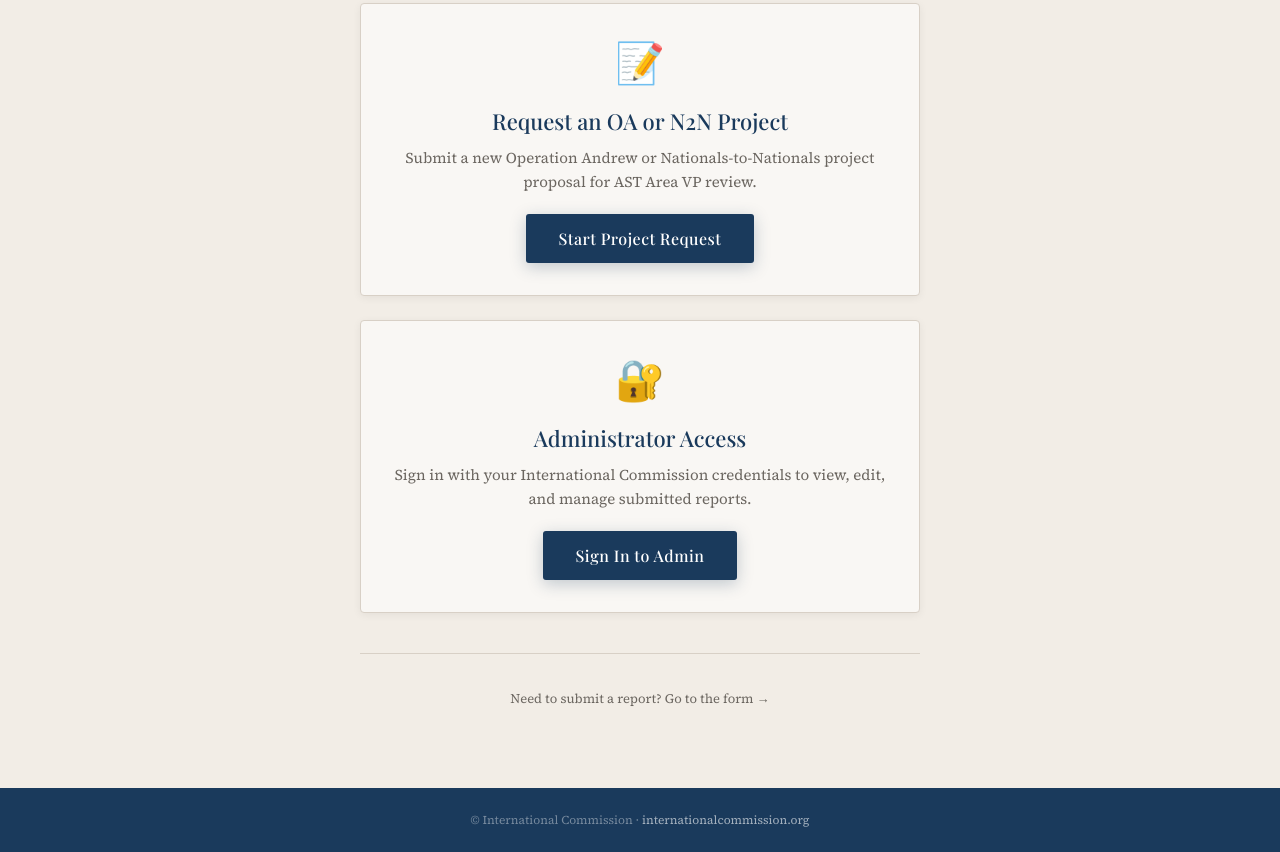
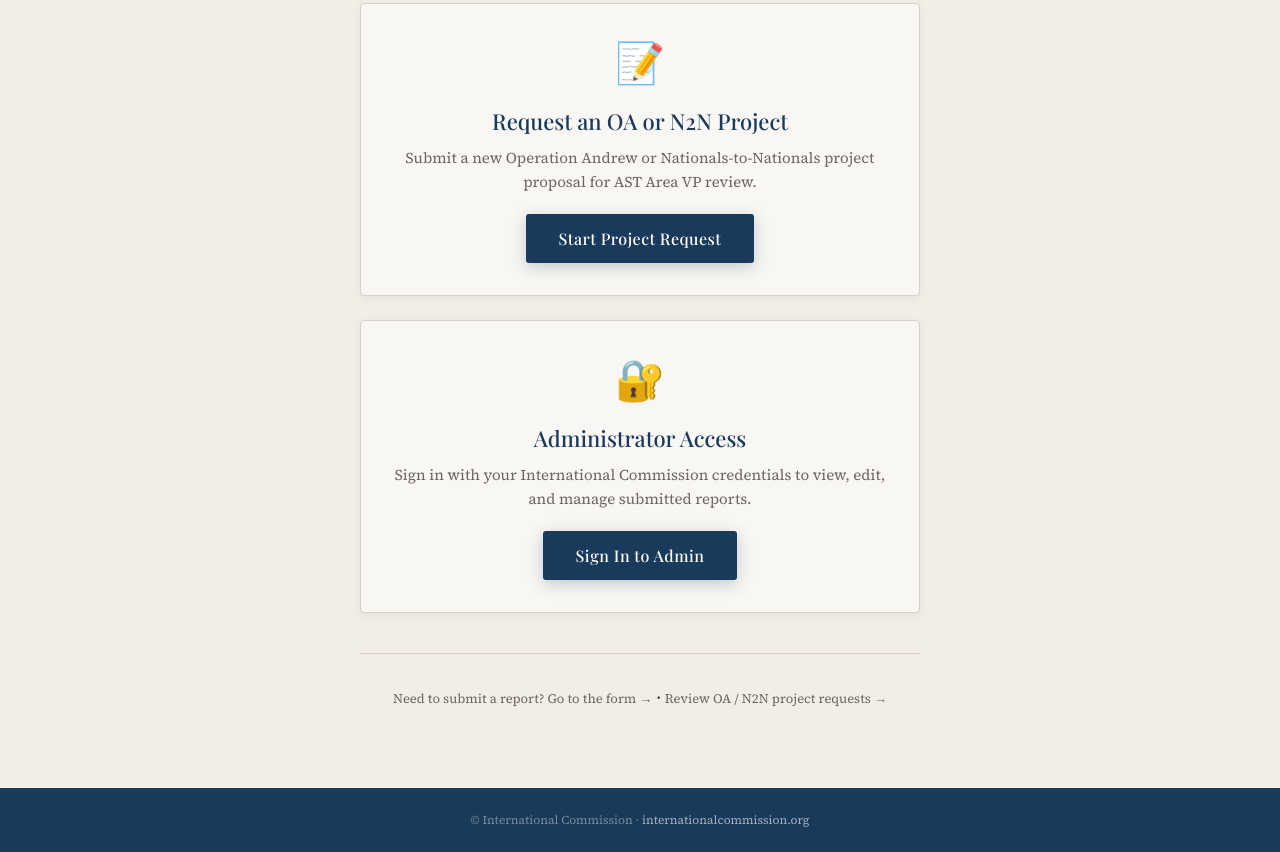
Before and after one commit to InternationalCommission/ast-reports, a website: page index.html in a window 1280 px wide. Shown: the part 725-1577 px from the top of the page. Drawn offline with nearby package versions, Linux system fonts and the light colour scheme; a script that the page names is missing.

Commit message:
Add project request dashboard link to home page

```diff
--- a/index.html
+++ b/index.html
@@ -195,6 +195,8 @@
 
     <div class="admin-link">
       <a href="form.html">Need to submit a report? Go to the form →</a>
+      <span aria-hidden="true"> · </span>
+      <a href="project-requests-admin.html">Review OA / N2N project requests →</a>
     </div>
   </main>
 
```
